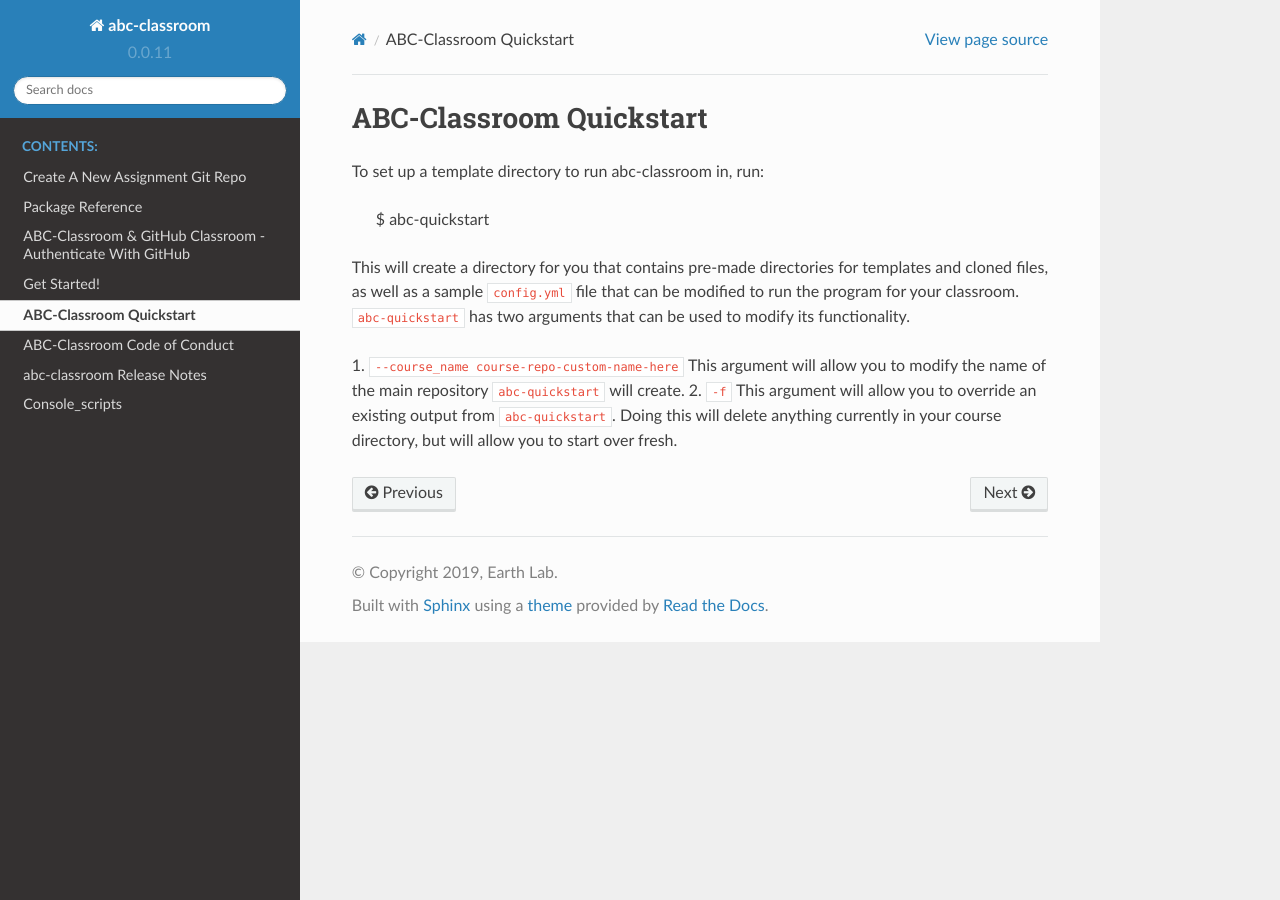
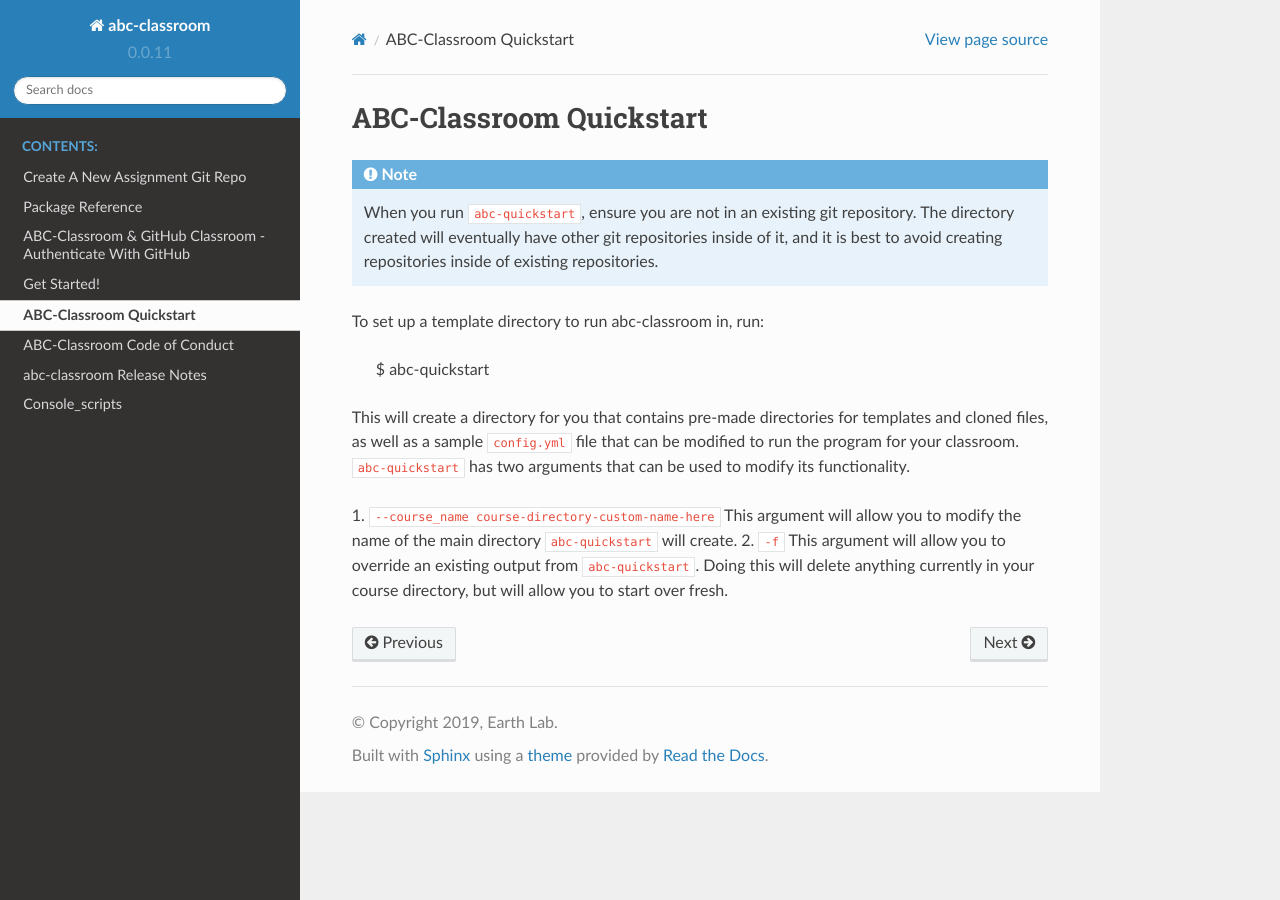
Before and after one commit to earthlab/abc-classroom, a Sphinx documentation site: the page built from docs/quickstart.rst, in a window 1280 px wide. Built offline with Sphinx 7.4.7 and the Read the Docs theme 2.0.0, drawn with Linux system fonts in a browser that asks for light colours.

```diff
--- a/docs/quickstart.rst
+++ b/docs/quickstart.rst
@@ -1,5 +1,10 @@
 ABC-Classroom Quickstart
 ------------------------
+
+.. note::
+   When you run ``abc-quickstart``, ensure you are not in an existing git repository. The directory created will
+   eventually have other git repositories inside of it, and it is best to avoid creating repositories inside of
+   existing repositories.
 
 To set up a template directory to run abc-classroom in, run:
 
@@ -9,7 +14,7 @@ This will create a directory for you that contains pre-made directories for temp
 a sample ``config.yml`` file that can be modified to run the program for your classroom. ``abc-quickstart`` has
 two arguments that can be used to modify its functionality.
 
-1. ``--course_name course-repo-custom-name-here`` This argument will allow you to modify the name of the main
-repository ``abc-quickstart`` will create.
+1. ``--course_name course-directory-custom-name-here`` This argument will allow you to modify the name of the main
+directory ``abc-quickstart`` will create.
 2. ``-f`` This argument will allow you to override an existing output from ``abc-quickstart``. Doing this will
 delete anything currently in your course directory, but will allow you to start over fresh.
```
Also changed, not shown: 2 other files.
